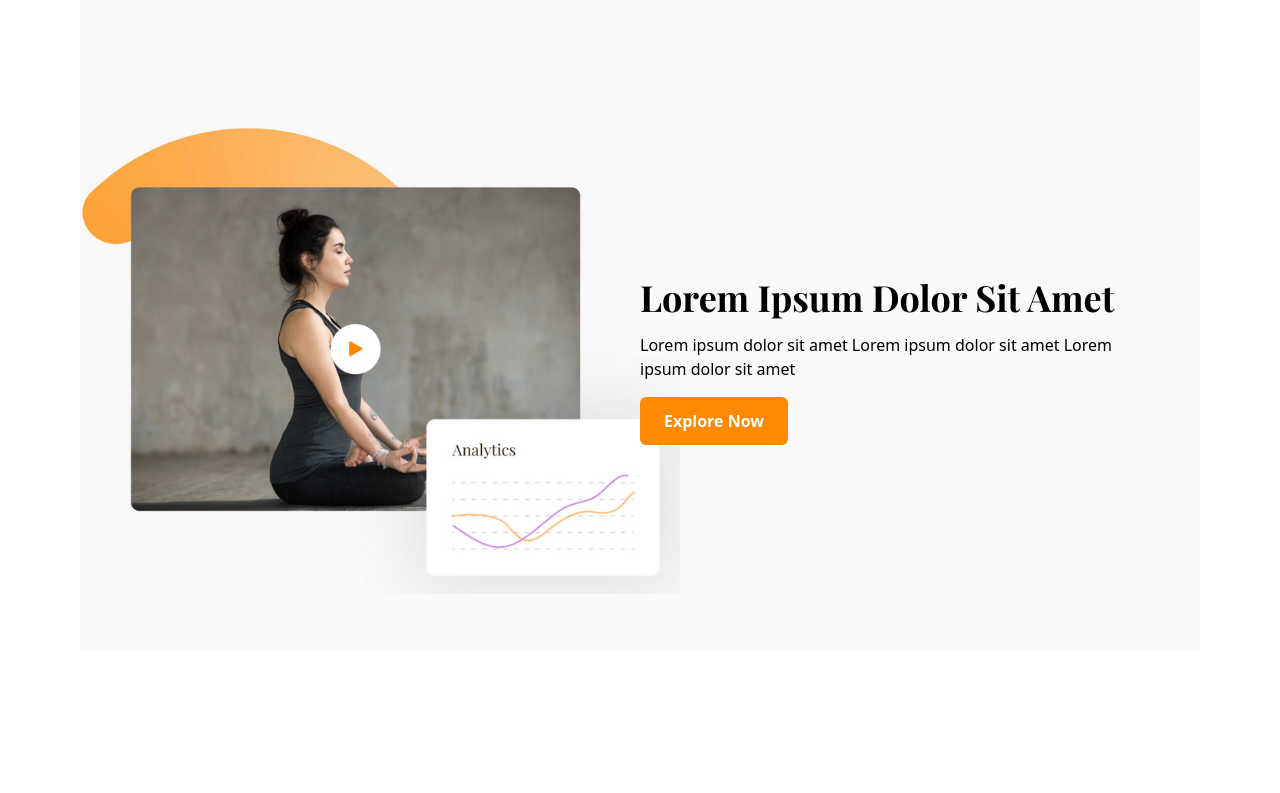
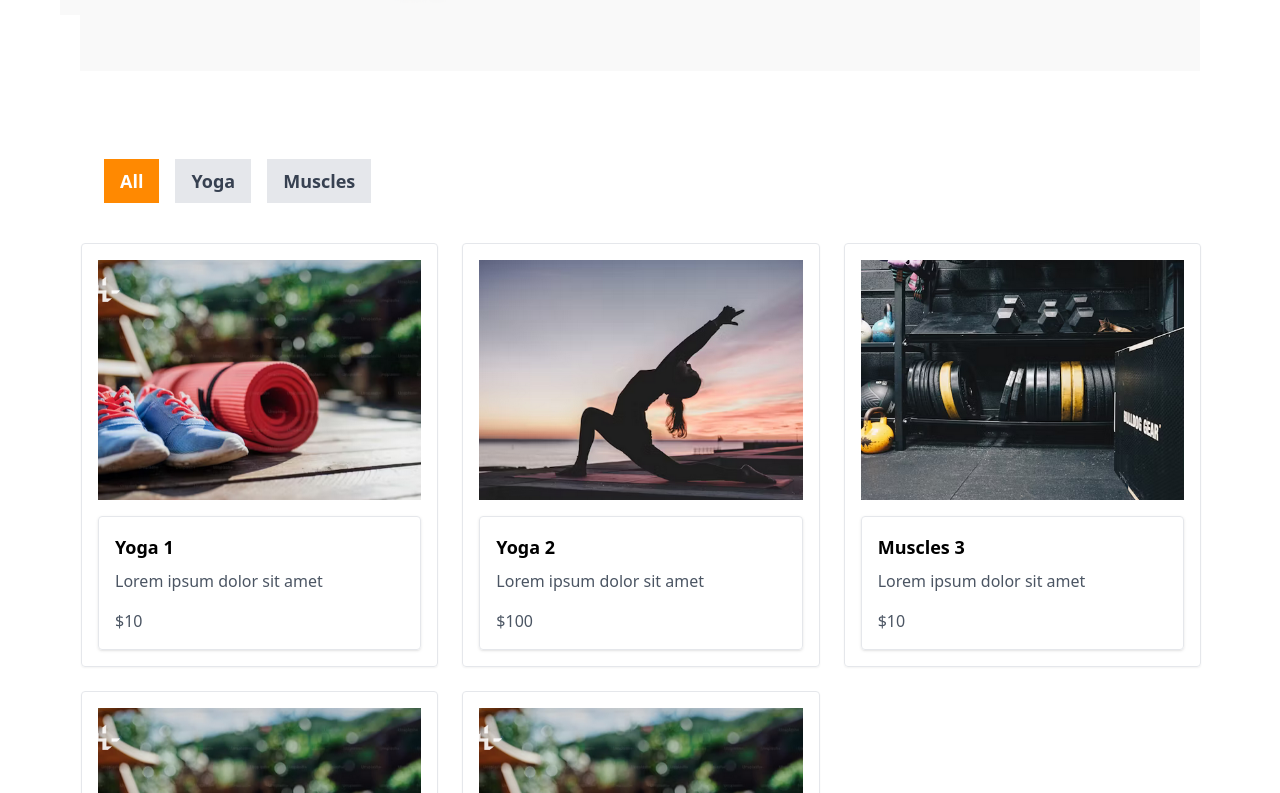
Before and after one commit to rizkidwik/gym-landing-page, a React (Vite) app: page / in a window 1280 px wide. Shown: the part 1547-2340 px from the top of the page. Before the commit the page ends 2197 px from the top, so only its background shows below. Built offline with nearby package versions, Linux system fonts and the light colour scheme; a web font is replaced by a local one.

Commit message:
feat: create tabs section

```diff
--- a/src/App.tsx
+++ b/src/App.tsx
@@ -3,7 +3,7 @@ import Navbar from './components/Navbar/Navbar'
 import Hero from './components/Hero/Hero'
 import Equipments from './components/Equipments/Equipments'
 import Banner from './components/Banner/Banner'
-
+import Tab from './components/Tab/Tab'
 import BgImage from "./assets/bg.png"
 
 import { BannerData, Banner2Data } from './mockData/data'
@@ -26,6 +26,7 @@ function App() {
         </div>
         <Equipments/>
         <Banner {...BannerData} />
+        <Tab/>
         <Banner {...Banner2Data} />
     </div>
   )
--- a/src/components/Banner/Banner.tsx
+++ b/src/components/Banner/Banner.tsx
@@ -8,7 +8,7 @@ const Banner: React.FC<BannerProps> = ({image, title,subtitle,link}) => {
         <div className="bg-[#f9f9f9] grid grid-cols-1 md:grid-cols-2
         space-y-6 md:space-y-0 py-14">
             {/* Banner Image section */}
-            <div>
+            <div className='flex justify-center items-center'>
                 <motion.img
                 initial={{ opacity: 0, scale:0.5 }}
                 whileInView={{ opacity: 1, scale:1 }}
--- /dev/null
+++ b/src/components/Tab/Tab.tsx
@@ -0,0 +1,55 @@
+import React, { useState } from 'react'
+import  { ProductsData } from '../../mockData/data'
+import { motion } from "framer-motion"
+
+const Tab = () => {
+    const [activeTab, setActiveTab] = useState("All")
+    const tabs = ["All", "Yoga", "Muscles"]
+    const filteredCards = activeTab === "All" ? ProductsData :
+    ProductsData.filter(product => product.category === activeTab)
+
+    return (
+    <>
+        <div>
+            <div className="container my-12 md:my-16">
+                {/* Tab Button Section */}
+                <div className="flex space-x-4 mb-4 p-6">
+                    {
+                        tabs.map((tab, index) => (
+                            <motion.button
+                            key={index}
+                            whileHover={{ scale: 1.1 }}
+                            whileTap={{ scale: 0.9 }}
+                            onClick={() => setActiveTab(tab)}
+                            className={`text-lg font-bold py-2 px-4 ${activeTab === tab ? "bg-primary text-white" : "bg-gray-200 text-gray-700"}`}>{tab}</motion.button>
+                        ))
+                    }
+                </div>
+                {/* Tab Card Section */}
+                <div>
+                    <div className="grid grid-cols-1 md:grid-cols-2 lg:grid-cols-3 gap-6">
+                    {
+                        filteredCards.map((product) => (
+                                <motion.div
+                                key={product.id}
+                                initial={{ opacity: 0, x:10 }}
+                                whileInView={{ opacity: 1, x:1 }}
+                                className="p-4 border rounded shadow-sm space-y-4">
+                                    <img src={product.img} alt="" className="w-full h-[240px] object-cover"/>
+                                    <div className="p-4 border rounded shadow ">
+                                        <h1 className="text-lg font-bold mb-2">{product.title}</h1>
+                                        <p className="text-gray-600 mb-4">{product.info}</p>
+                                        <p className="text-gray-600">{product.price}</p>
+                                    </div>
+                                </motion.div>
+                        ))
+                    }
+                        </div>
+                </div>
+            </div>
+        </div>
+    </>
+    )
+}
+
+export default Tab
--- a/src/mockData/data.ts
+++ b/src/mockData/data.ts
@@ -1,5 +1,10 @@
 import Img1 from "../assets/2.png"
 import Img2 from "../assets/3.png"
+
+import TabImg1 from "../assets/gallery/1.png"
+import TabImg3 from "../assets/gallery/3.png"
+import TabImg4 from "../assets/gallery/4.png"
+import TabImg5 from "../assets/gallery/5.png"
 
 export const NavbarMenu = [
     {
@@ -32,3 +37,47 @@ export const Banner2Data = {
     subtitle: "Lorem ipsum dolor sit amet Lorem ipsum dolor sit amet Lorem ipsum dolor sit amet",
     link: "#"
 }
+
+
+export const ProductsData = [
+    {
+        id: 1,
+        category: 'Yoga',
+        title: "Yoga 1",
+        info: "Lorem ipsum dolor sit amet",
+        price: "$10",
+        img: TabImg1
+    },
+    {
+        id: 2,
+        category: 'Yoga',
+        title: "Yoga 2",
+        info: "Lorem ipsum dolor sit amet",
+        price: "$100",
+        img: TabImg3
+    },
+    {
+        id: 3,
+        category: 'Muscles',
+        title: "Muscles 3",
+        info: "Lorem ipsum dolor sit amet",
+        price: "$10",
+        img: TabImg4
+    },
+    {
+        id: 4,
+        category: 'Yoga',
+        title: "Yoga 4",
+        info: "Lorem ipsum dolor sit amet",
+        price: "$10",
+        img: TabImg5
+    },
+    {
+        id: 5,
+        category: 'Muscles',
+        title: "Muscles 5",
+        info: "Lorem ipsum dolor sit amet",
+        price: "$10",
+        img: TabImg1
+    },
+]
```
